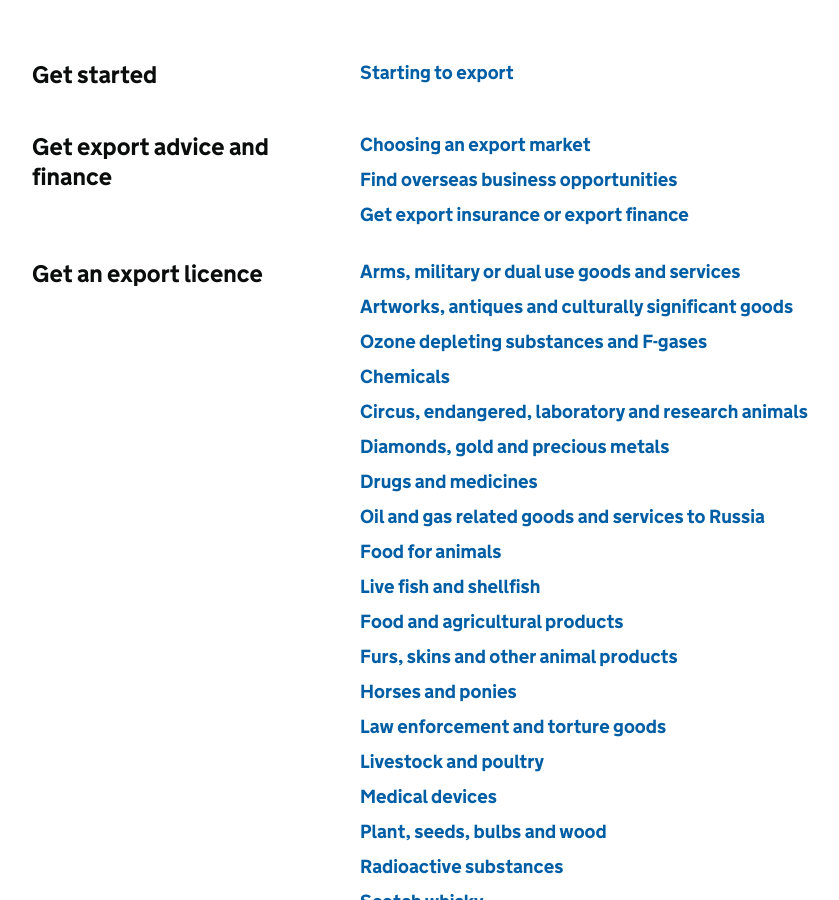
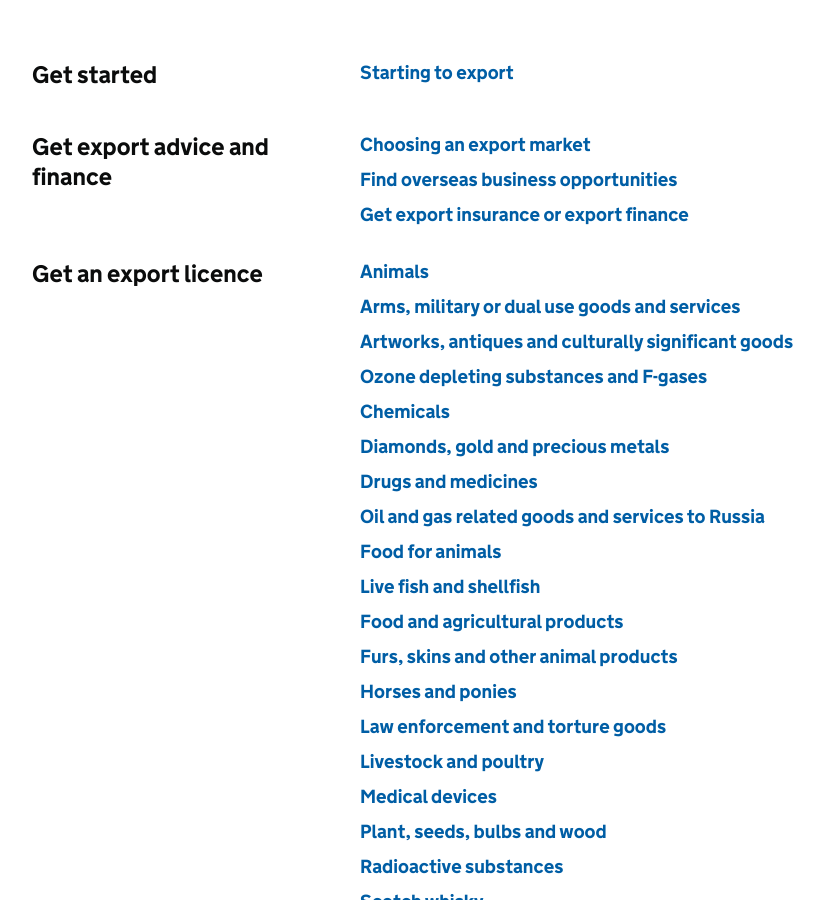
Before and after one commit to alphagov/govuk-import-export-prototype, a Jekyll site: the page built from topic/business-and-self-employed/exporting-and-doing-business-abroad.html, in a window 1280 px wide and 900 px high, scrolled down 464 px. Shown: the whole window, without its empty margins (158-997 px from the left). Built offline with Jekyll 4.4.1, drawn with Linux system fonts in a browser that asks for light colours; some of the changed lines change nothing that is shown.

Commit message:
Update exporting-and-doing-business-abroad.html

```diff
--- a/topic/business-and-self-employed/exporting-and-doing-business-abroad.html
+++ b/topic/business-and-self-employed/exporting-and-doing-business-abroad.html
@@ -25,6 +25,8 @@
 
  - title: Get an export licence
    links:
+     - name: Animals
+       url: '/guidance/get-a-licence-to-export-circus-endangered-research-animals.html'
      - name: Arms, military or dual use goods and services
        url: '/guidance/get-a-licence-to-export-arms-military-or-dual-use-goods-and-services.html'
      - name: Artworks, antiques and culturally significant goods
@@ -33,8 +35,6 @@
        url: '/guidance/get-a-licence-to-export-cfcs-and-ozone-depleting-gases.html'
      - name: Chemicals
        url: '/guidance/get-a-licence-to-export-chemicals.html'
-     - name: Circus, endangered, laboratory and research animals
-       url: '/guidance/get-a-licence-to-export-circus-endangered-research-animals.html'
      - name: Diamonds, gold and precious metals
        url: '/guidance/get-a-licence-to-export-diamonds.html'
      - name: Drugs and medicines
```
